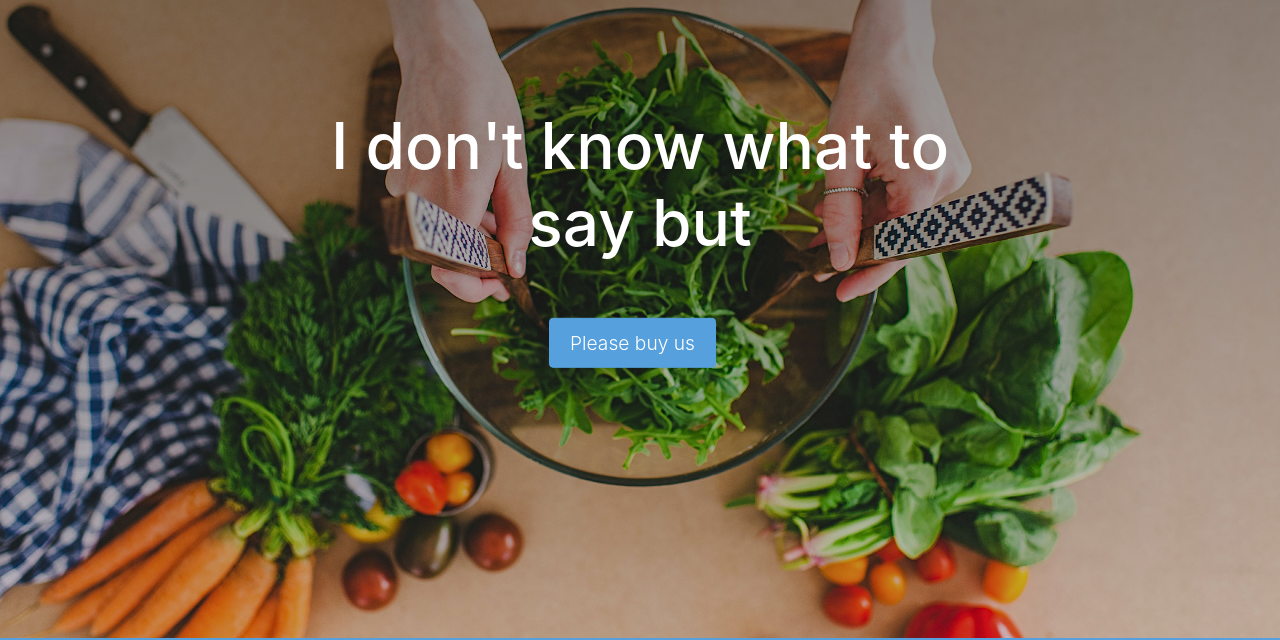
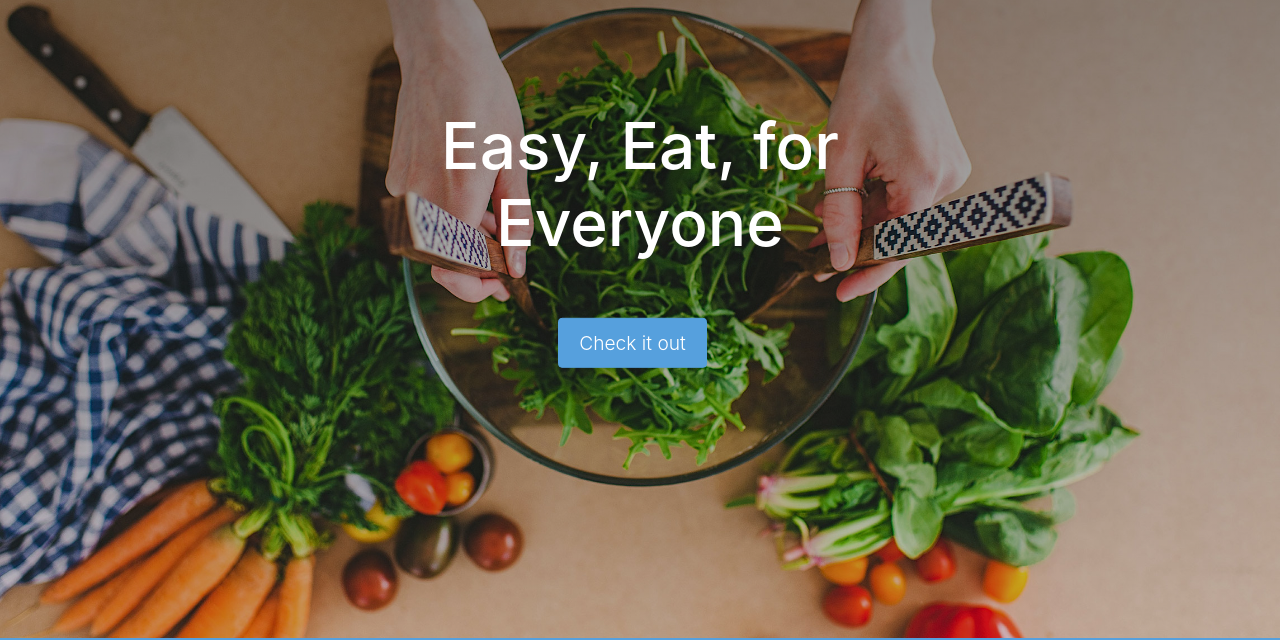
Before and after one commit to DavidTWL/HealthyNuts, a plain HTML site: page index.html in a window 1280 px wide. Shown: the part 162-802 px from the top of the page. Drawn offline with nearby package versions, Linux system fonts and the light colour scheme.

Commit message:
CHANGE THE HEADING OMG
...I think its too late...

```diff
--- a/index.html
+++ b/index.html
@@ -36,9 +36,9 @@
 
   <!--Hero Section-->
     <div class="hero-box">
-      <h1>I don't know what to say but</h1>
+      <h1>Easy, Eat, for Everyone</h1>
       <br><br>
-      <a class="btn btn-orange" href="#">Please buy us</a>
+      <a class="btn btn-orange" href="#">Check it out</a>
     </div>
 
 
```
